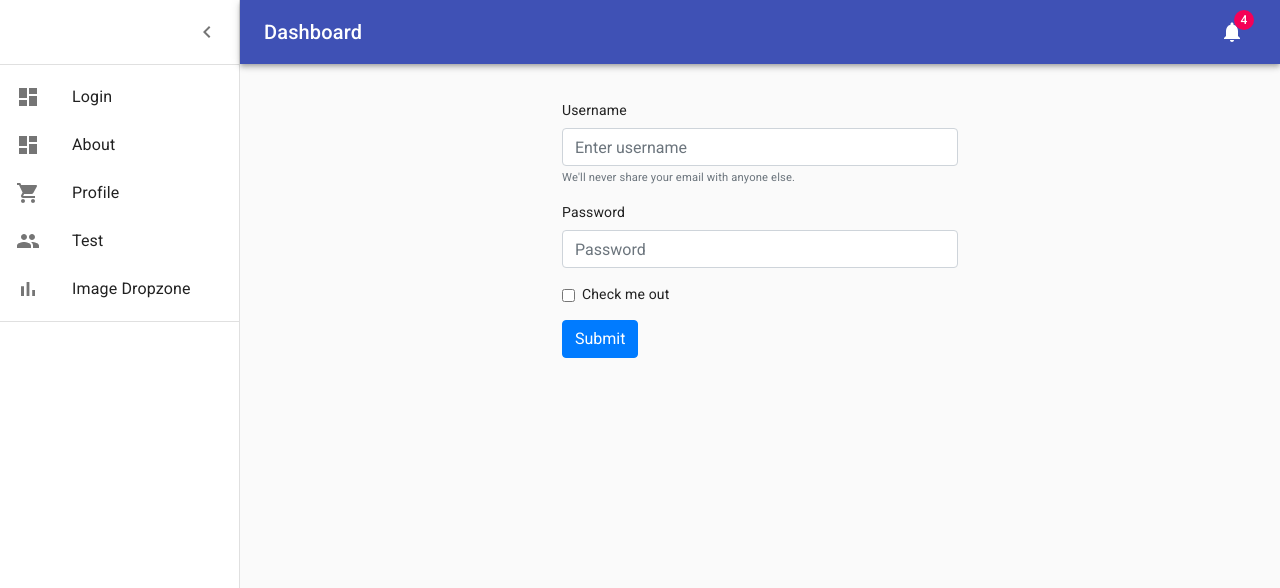
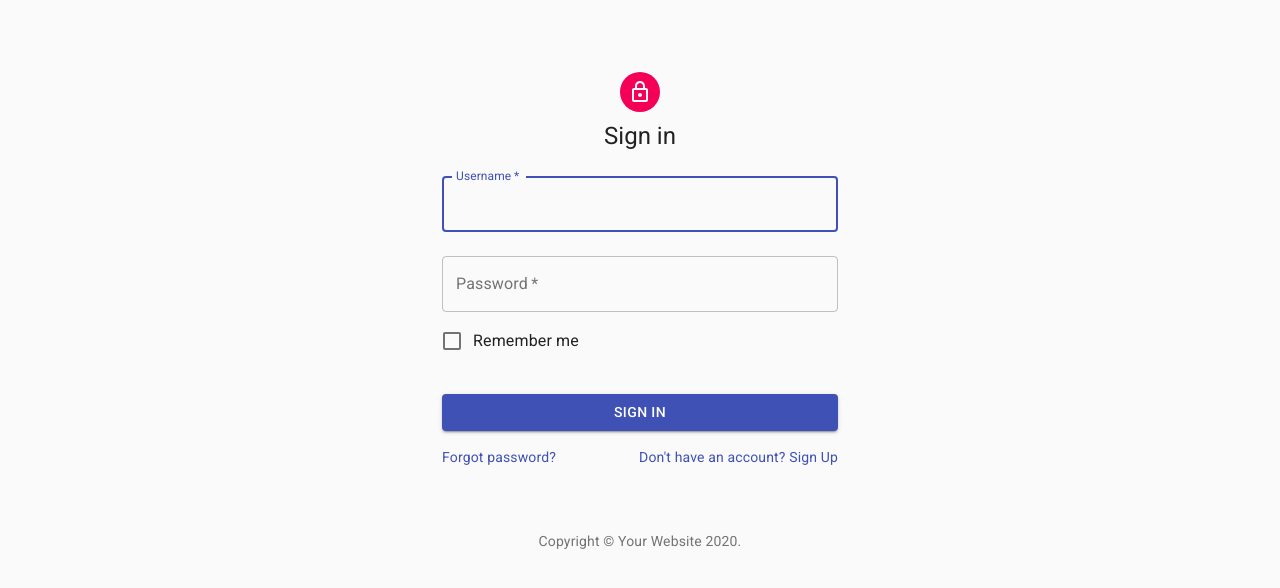
Before and after one commit to vilksp/Manager, a React (Create React App) app in the folder frontend/: page /home in a window 1280 px wide. Shown: the top 588 px of the page. Built offline with nearby package versions, Linux system fonts and the light colour scheme.

Commit message:
make login first page & add logout button

```diff
--- a/frontend/src/App.js
+++ b/frontend/src/App.js
@@ -10,10 +10,22 @@ import DeleteImage from "./components/DeleteImage";
 import UpdateUser from "./components/UpdateUser";
 
 import UserProfile from "./components/UserProfile";
+import Authentication from "./components/auth/Authentication";
+
 export default function App() {
+
+  const isUserLoggedIn = Authentication.isUserLoggedIn();
+
   return (
     <Router>
-      <div>
+      {!isUserLoggedIn &&
+      <div >
+        <Route path={["/", "/login"]} >
+          <Login />
+        </Route>
+        </div>}
+        {isUserLoggedIn &&
+        <div>
         <Dashboard>
           <Switch>
             <Route path="/about">
@@ -35,12 +47,14 @@ export default function App() {
               exact
               component={UpdateUser}
             ></Route>
-            <Route path="/">
-              <Login />
+            <Route path="/home">
+              <Home />
             </Route>
           </Switch>
         </Dashboard>
       </div>
+}
+
     </Router>
   );
 }
@@ -49,6 +63,6 @@ function About() {
   return <h2>About</h2>;
 }
 
-function Users() {
-  return <h2>Users</h2>;
+function Home() {
+  return <h2>Welcome to home page</h2>;
 }
--- a/frontend/src/components/Login.js
+++ b/frontend/src/components/Login.js
@@ -1,10 +1,24 @@
 import React, { useState, useCallback } from "react";
 import { makeStyles } from "@material-ui/core/styles";
 import Container from "@material-ui/core/Container";
+import Avatar from '@material-ui/core/Avatar';
+import Button from '@material-ui/core/Button';
+import CssBaseline from '@material-ui/core/CssBaseline';
+import TextField from '@material-ui/core/TextField';
+import FormControlLabel from '@material-ui/core/FormControlLabel';
+import Checkbox from '@material-ui/core/Checkbox';
+import Link from '@material-ui/core/Link';
+import Grid from '@material-ui/core/Grid';
+import Box from '@material-ui/core/Box';
+import LockOutlinedIcon from '@material-ui/icons/LockOutlined';
+import Typography from '@material-ui/core/Typography';
+
+
 import Copyright from "../components/Copyright";
 import axios from "axios";
-import { Button, Form, FormGroup, FormControl, ControlLabel } from "react-bootstrap";
+import { Form, FormGroup, FormControl, ControlLabel } from "react-bootstrap";
 import Auth from "../components/auth/Authentication";
+import { useHistory } from 'react-router-dom';
 
 const BASE_URL = "http://localhost:8080";
 
@@ -13,6 +27,7 @@ export default function SignIn() {
   const [password, setPassword] = useState("");
   const [token, setToken] = useState("");
   const [roles, setRoles] = useState("");
+  const history = useHistory();
 
   const loginClicked = (event) => {
     console.log(`password ${password} mail ${mail}`)
@@ -28,6 +43,8 @@ export default function SignIn() {
         Auth.registerJwtTT(res.data.token);
         Auth.registerUserRole(res.data.roles);
         // push to main page
+        history.push('/profile');
+        window.location.reload();
       })
       .catch((error) => {
         console.log(error);
@@ -37,36 +54,74 @@ export default function SignIn() {
   const classes = useStyles();
   return (
     <Container component="main" maxWidth="xs">
-      <Form>
-        <Form.Group >
-          <Form.Label>Username</Form.Label>
-          <Form.Control type="text" placeholder="Enter username"
+      <CssBaseline />
+      <div className={classes.paper}>
+        <Avatar className={classes.avatar}>
+          <LockOutlinedIcon />
+        </Avatar>
+        <Typography component="h1" variant="h5">
+          Sign in
+        </Typography>
+        <form className={classes.form} onSubmit={loginClicked}>
+          <TextField
+            variant="outlined"
+            margin="normal"
+            required
+            fullWidth
+            id="username"
+            label="Username"
+            name="username"
+            autoComplete="username"
+            type="text"
+            autoFocus
             onChange={(event) => {
               setMail(event.target.value);
             }}
           />
-          <Form.Text className="text-muted">
-            We'll never share your email with anyone else.
-    </Form.Text>
-        </Form.Group>
-
-        <Form.Group controlId="formBasicPassword">
-          <Form.Label>Password</Form.Label>
-          <Form.Control type="password" placeholder="Password"
+          <TextField
+            variant="outlined"
+            margin="normal"
+            required
+            fullWidth
+            name="password"
+            label="Password"
+            type="password"
+            id="password"
+            autoComplete="current-password"
             onChange={(event) => {
               setPassword(event.target.value);
             }}
           />
-        </Form.Group>
-        <Form.Group controlId="formBasicCheckbox">
-          <Form.Check type="checkbox" label="Check me out" />
-        </Form.Group>
-        <Button as="input" type="submit" value="Submit"
-         onClick={(event) => loginClicked(event)} />
-      </Form>
-
-
-
+          <FormControlLabel
+            control={<Checkbox value="remember" color="primary" />}
+            label="Remember me"
+          />
+          <Button
+            type="submit"
+            fullWidth
+            variant="contained"
+            color="primary"
+            className={classes.submit}
+          >
+            Sign In
+          </Button>
+          <Grid container>
+            <Grid item xs>
+              <Link href="#" variant="body2">
+                Forgot password?
+              </Link>
+            </Grid>
+            <Grid item>
+              <Link href="#" variant="body2">
+                {"Don't have an account? Sign Up"}
+              </Link>
+            </Grid>
+          </Grid>
+        </form>
+      </div>
+      <Box mt={8}>
+        <Copyright />
+      </Box>
     </Container>
   );
 }
--- a/frontend/src/components/auth/Authentication.js
+++ b/frontend/src/components/auth/Authentication.js
@@ -35,6 +35,7 @@ class Authorization {
     sessionStorage.removeItem(TOKEN_NAME);
     sessionStorage.removeItem(USER_ROLE);
     window.location.reload();
+    window.location.href ="/login";
   }
 
   isAdminLoggedIn() {
--- a/frontend/src/components/dashboard/Dashboard.js
+++ b/frontend/src/components/dashboard/Dashboard.js
@@ -22,6 +22,8 @@ import { mainListItems, secondaryListItems } from "./listItems";
 import Chart from "./Chart";
 import Deposits from "./Deposits";
 import Orders from "./Orders";
+import Authentication from "../auth/Authentication";
+import { Button } from "@material-ui/core";
 
 function Copyright() {
   return (
@@ -121,6 +123,8 @@ const useStyles = makeStyles((theme) => ({
 export default function Dashboard({ children }) {
   const classes = useStyles();
   const [open, setOpen] = React.useState(true);
+  const isUserLoggedIn = Authentication.isUserLoggedIn();
+
   const handleDrawerOpen = () => {
     setOpen(true);
   };
@@ -163,6 +167,17 @@ export default function Dashboard({ children }) {
               <NotificationsIcon />
             </Badge>
           </IconButton>
+          {isUserLoggedIn && (
+            <div>
+              <Button
+                component={Link}
+                to="/login"
+                onClick={Authentication.logout}
+              >
+                Logout
+              </Button>
+            </div>
+          )}
         </Toolbar>
       </AppBar>
       <Drawer
--- a/frontend/src/components/dashboard/listItems.js
+++ b/frontend/src/components/dashboard/listItems.js
@@ -13,11 +13,11 @@ import { Link } from "react-router-dom";
 
 export const mainListItems = (
   <div>
-    <ListItem button component={Link} to="/login">
+    <ListItem button component={Link} to="/home">
       <ListItemIcon>
         <DashboardIcon />
       </ListItemIcon>
-      <ListItemText primary="Login" />
+      <ListItemText primary="Home" />
     </ListItem>
     <ListItem button component={Link} to="/about">
       <ListItemIcon>
```
